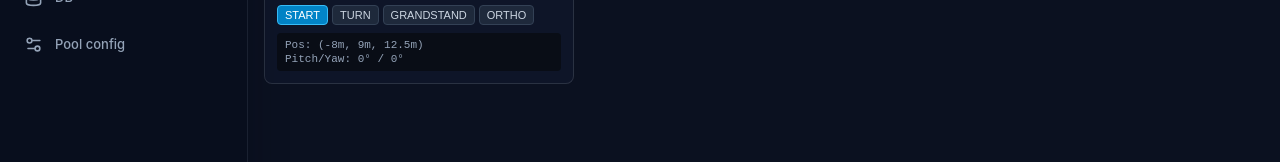
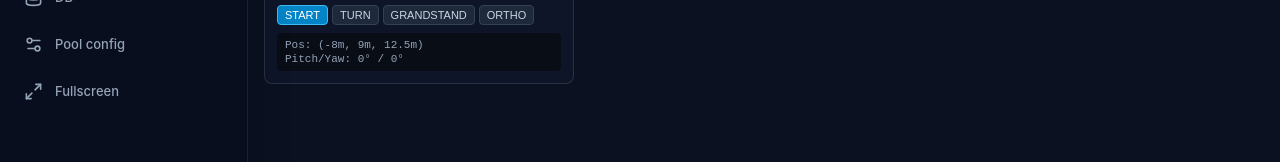
Before and after one commit to b2gogoi/swim-pool-twin, a React (Vite) app: page / in a window 1280 px wide. Shown: the part 217-379 px from the top of the page. Built offline with nearby package versions, Linux system fonts and the light colour scheme; no server answers.

Commit message:
fullscreen

```diff
--- a/src/App.tsx
+++ b/src/App.tsx
@@ -8,7 +8,7 @@ import { CoverageSyncBar } from './components/CoverageSyncBar';
 import { EventGalleryMapper } from './components/EventGalleryMapper';
 import { PoolCanvas } from './components/PoolCanvas';
 import { CameraViewfinderOverlay } from './components/CameraViewfinderOverlay';
-import { Database as DatabaseIcon, Images, LayoutDashboard, Menu, Settings2, Waves } from 'lucide-react';
+import { Database as DatabaseIcon, Images, LayoutDashboard, Menu, Settings2, Waves, Maximize2, Minimize2 } from 'lucide-react';
 import { GalleryPage } from './components/GalleryPage';
 import { DatabasePage } from './components/DatabasePage';
 import { PoolConfigPage } from './components/PoolConfigPage';
@@ -31,6 +31,32 @@ export const App: React.FC = () => {
 
   const [activeLineId, setActiveLineId] = useState<string | null>(null);
   const [sidebarCollapsed, setSidebarCollapsed] = useState(false);
+  const [isFullscreen, setIsFullscreen] = useState<boolean>(
+    Boolean(document.fullscreenElement)
+  );
+
+  useEffect(() => {
+    const onFullscreenChange = () => {
+      setIsFullscreen(Boolean(document.fullscreenElement));
+    };
+    document.addEventListener('fullscreenchange', onFullscreenChange);
+    return () => {
+      document.removeEventListener('fullscreenchange', onFullscreenChange);
+    };
+  }, []);
+
+  const toggleFullscreen = useCallback(async () => {
+    try {
+      if (!document.fullscreenElement) {
+        await document.documentElement.requestFullscreen();
+      } else if (document.exitFullscreen) {
+        await document.exitFullscreen();
+      }
+    } catch (err) {
+      console.error('Fullscreen toggle failed:', err);
+    }
+  }, []);
+
   const [activePage, setActivePage] = useState<'dashboard' | 'gallery' | 'db' | 'pool-config'>('dashboard');
 
   // Inside App() in src/App.tsx:
@@ -187,6 +213,16 @@ export const App: React.FC = () => {
             <Settings2 size={19} />
             {!sidebarCollapsed && <span>Pool config</span>}
           </button>
+          <button
+            className={`nav-item${isFullscreen ? ' active' : ''}`}
+            onClick={toggleFullscreen}
+            title={isFullscreen ? 'Exit fullscreen (Esc)' : 'Fullscreen'}
+            aria-pressed={isFullscreen}
+          >
+            {isFullscreen ? <Minimize2 size={19} /> : <Maximize2 size={19} />}
+            {!sidebarCollapsed && <span>{isFullscreen ? 'Exit Fullscreen' : 'Fullscreen'}</span>}
+          </button>
+
         </nav>
         {!sidebarCollapsed && <div className="side-panel-footer">SWIMMING VENUE DIGITAL TWIN</div>}
       </aside>
```
